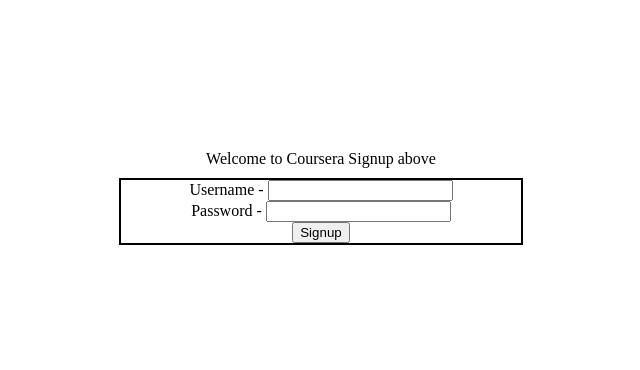
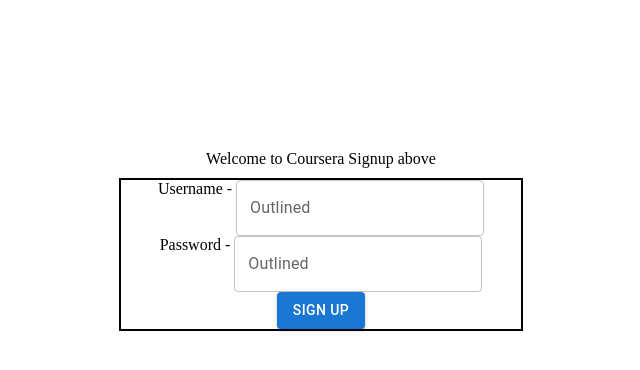
Before and after one commit to Tridib11/Cohort-Restart, a React (Vite) app in the folder week-5/vite-course-selling-app/: page / in a window 1280 px wide. Shown: the top 370 px of the page, without its empty margins (319-959 px from the left). Built offline with nearby package versions, Linux system fonts and the light colour scheme.

Commit message:
Refactor Signup component to use Material-UI components in Signup.jsx

```diff
--- a/week-5/vite-course-selling-app/src/Signup.jsx
+++ b/week-5/vite-course-selling-app/src/Signup.jsx
@@ -1,5 +1,6 @@
 import React from "react";
-
+import Button from "@mui/material/Button";
+import TextField from "@mui/material/TextField";
 function Signup() {
   return (
     <div>
@@ -15,11 +16,13 @@
             width: "400px",
           }}
         >
-          Username - <input type={"text"} />
+          Username -{" "}
+          <TextField id="outlined-basic" label="Outlined" variant="outlined" />
           <br />
-          Password - <input type={"password"} />
+          Password -{" "}
+          <TextField id="outlined-basic" label="Outlined" variant="outlined" />
           <br />
-          <button>Signup</button>
+          <Button variant="contained">Sign Up</Button>
         </div>
       </center>
     </div>
```
